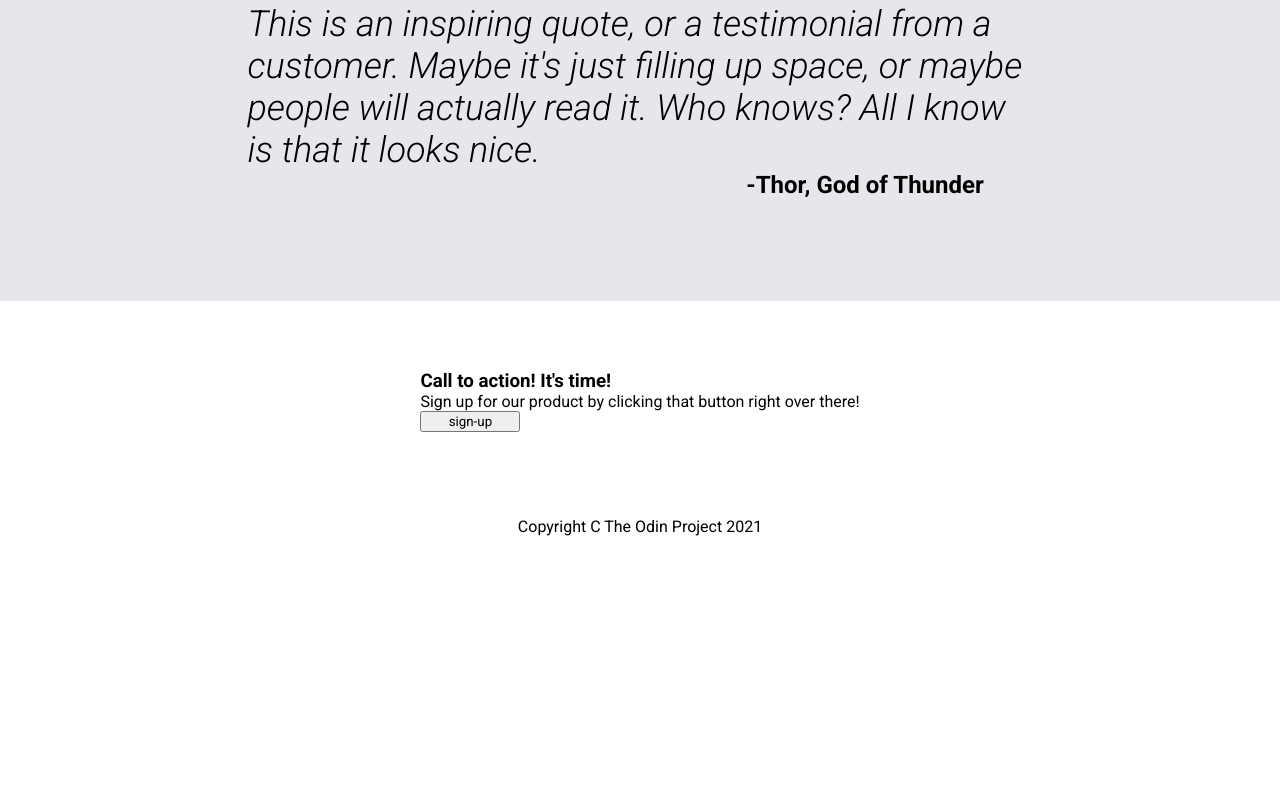
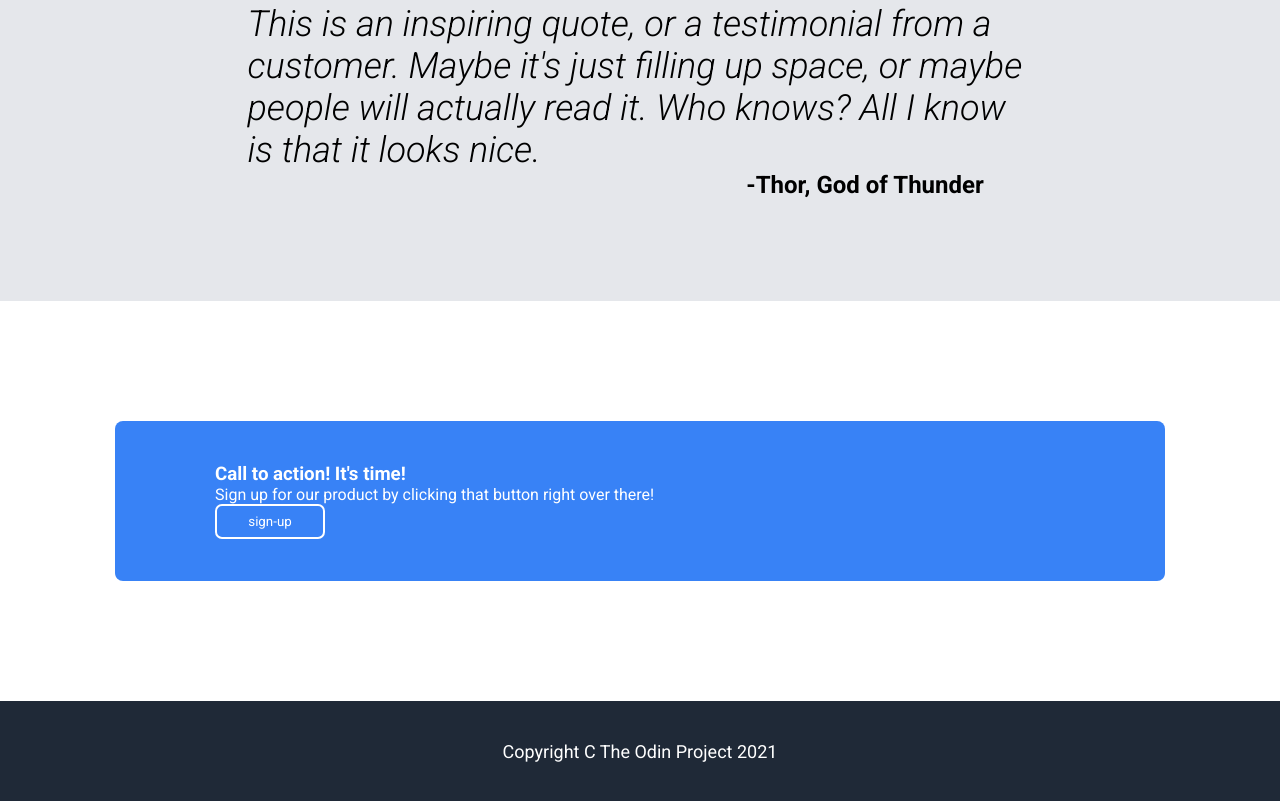
Before and after one commit to aTomWeaver/landing-page, a plain HTML site: page index.html in a window 1280 px wide. Shown: the part 949-1750 px from the top of the page. Before the commit the page ends 1500 px from the top, so only its background shows below. Drawn offline with Linux system fonts and the light colour scheme.

Commit message:
add sign up banner and button styling

```diff
--- a/index.html
+++ b/index.html
@@ -16,9 +16,9 @@
     <div class="header container">
       <div id="logo">Header Logo</div>
       <ul class="header-links container">
-        <li>header link one</li>
-        <li>header line two</li>
-        <li>header link three</li>
+        <li><a href="#">header link one</a></li>
+        <li><a href="#">header link two</a></li>
+        <li><a href="#">header link three</a></li>
       </ul>
     </div>
   </header>
--- a/style.css
+++ b/style.css
@@ -1,6 +1,7 @@
 :root {
     --dark-background: #1f2937;
     --light-background: #e5e7eb;
+    --button-color: #3882F6;
 }
 * {
     margin: 0px;
@@ -57,7 +58,12 @@ a {
     max-width: 525px;
 }
 .sign-up {
-    width: 100px;
+    width: 110px;
+    height: 35px;
+    background-color: var(--button-color);
+    color: white;
+    border: none;
+    border-radius: 7px;
 }
 .hero img {
     height: 180px;
@@ -92,10 +98,29 @@ a {
     font-style: normal;
     font-weight: bold;
 }
+.action-banner {
+    display: flex;
+    flex-direction: column;
+    justify-content: center;
+    padding-left: 100px;
+    height: 160px;
+    width: 1050px;
+    background-color: var(--button-color);
+    color: white;
+    border-radius: 8px;
+}
+
+.action-banner > .sign-up {
+    border: 2px solid white;
+}
+
 .call-to-action {
-    height: 200px;
+    height: 400px;
 }
 footer {
-    height: 50px;
+    height: 100px;
     justify-content: center;
+    background-color: #1f2937;
+    color: white;
+    font-size: 18px;
 }
```
